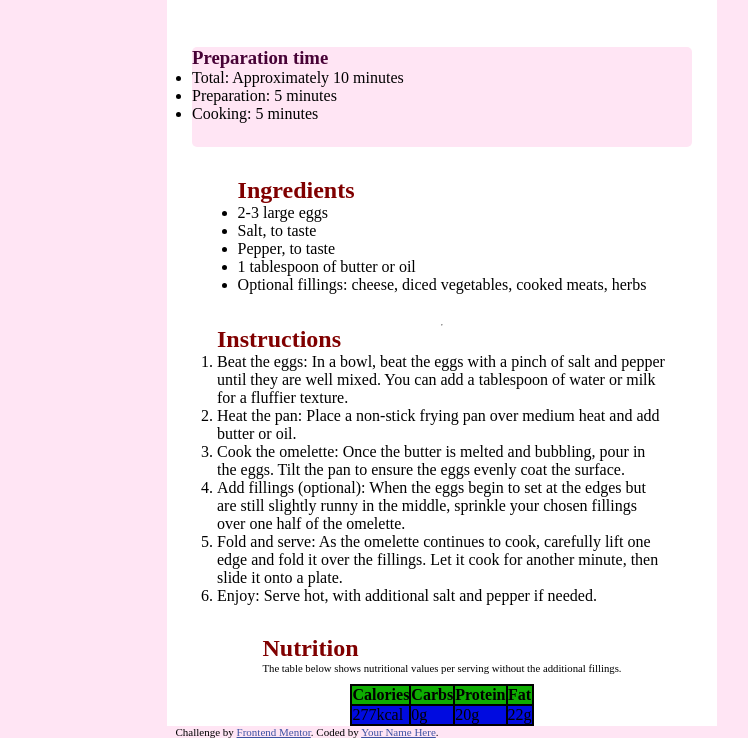
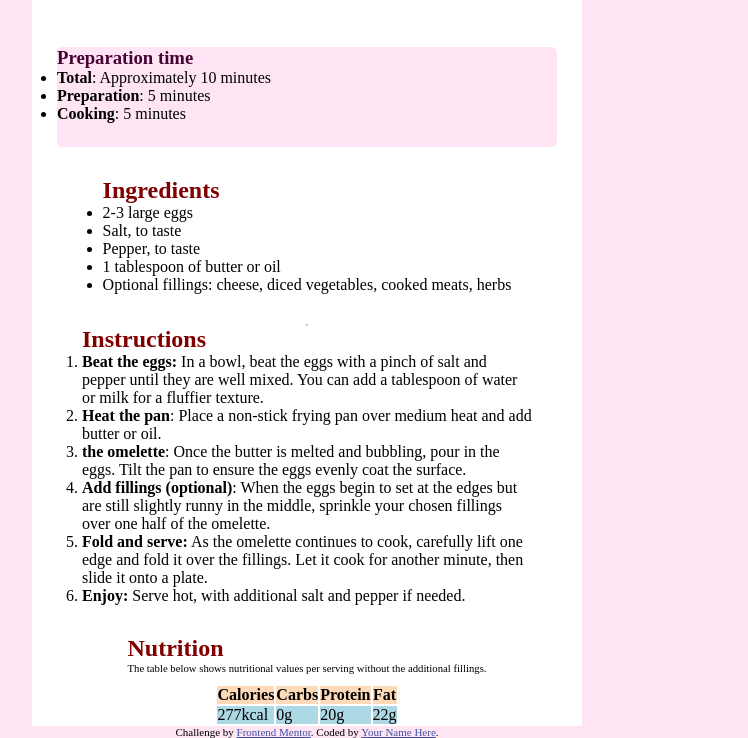
Before and after one commit to SpeedyRicky/recipe-page-main, a plain HTML site: page index.html in a window 1280 px wide. Shown: the part 314-1052 px from the top of the page, without its empty margins (333-1081 px from the left). Drawn offline with Linux system fonts and the light colour scheme.

Commit message:
i made changes i little bit thanks to @beowulf1958 he help me improve

```diff
--- a/index.html
+++ b/index.html
@@ -30,9 +30,9 @@
   <div class="second_section">
 <h3 class="second_section_1">Preparation time</h3>
 <ul>
-<li>Total: Approximately 10 minutes</li>
-<li>Preparation: 5 minutes</li>
-<li>Cooking: 5 minutes</li>
+<li><strong>Total</strong>: Approximately 10 minutes</li>
+<li><strong>Preparation</strong>: 5 minutes</li>
+<li><strong>Cooking</strong>: 5 minutes</li>
 </ul>
 </div>
 
@@ -51,21 +51,21 @@
   <div class="fourth_section">
   <h2 class="fourth_section_1"> Instructions</h2>
 <ol>
-  <li>Beat the eggs: In a bowl, beat the eggs with a pinch of salt and pepper until they are well mixed.
+  <li><strong>Beat the eggs:</strong> In a bowl, beat the eggs with a pinch of salt and pepper until they are well mixed.
   You can add a tablespoon of water or milk for a fluffier texture.</li>
 
-  <li>Heat the pan: Place a non-stick frying pan over medium heat and add butter or oil.</li>
+  <li><strong>Heat the pan</strong>: Place a non-stick frying pan over medium heat and add butter or oil.</li>
 
-  <li>Cook the omelette: Once the butter is melted and bubbling, pour in the eggs. Tilt the pan to ensure
+  <li><strong>the omelette</strong>: Once the butter is melted and bubbling, pour in the eggs. Tilt the pan to ensure
   the eggs evenly coat the surface.</li>
 
-  <li>Add fillings (optional): When the eggs begin to set at the edges but are still slightly runny in the
+  <li><strong>Add fillings (optional)</strong>: When the eggs begin to set at the edges but are still slightly runny in the
   middle, sprinkle your chosen fillings over one half of the omelette.</li>
 
-  <li>Fold and serve: As the omelette continues to cook, carefully lift one edge and fold it over the
+  <li><strong>Fold and serve:</strong> As the omelette continues to cook, carefully lift one edge and fold it over the
   fillings. Let it cook for another minute, then slide it onto a plate.</li>
 
-<li>Enjoy: Serve hot, with additional salt and pepper if needed.</li>
+<li><strong>Enjoy:</strong> Serve hot, with additional salt and pepper if needed.</li>
 </ol>
 </div>
 <div class="fifth_section">
@@ -73,14 +73,14 @@
 
   <h6 class="fifth_section_2">The table below shows nutritional values per serving without the additional fillings.</h6>
 </div>
-<table bgcolor="black">
-  <tr bgcolor="peach">
+<table>
+  <tr style="background-color: peachpuff">
   <th>Calories</th>
   <th>Carbs</th>
   <th>Protein</th>
   <th>Fat</th>
   </tr>
-  <tr bgcolor="light-blue">
+  <tr style="background-color: lightblue">
     <td>277kcal</td>
   <td>0g</td>
   <td>20g</td>
--- a/njhjinh.css
+++ b/njhjinh.css
@@ -8,6 +8,7 @@ body {
     flex-direction: column;
     align-items: center;
     justify-content: center;
+    display: flex; min-height: 100vh;
 }
 .main_div {
     display: flex;
@@ -16,7 +17,6 @@ body {
     justify-content: center;
     background-color: white;
     width: 550px;
-    margin-left: 500px;
 }
 
 img {
```
Also changed, not shown: garry.html (deleted, +0 -11 lines), garry.css (deleted).
